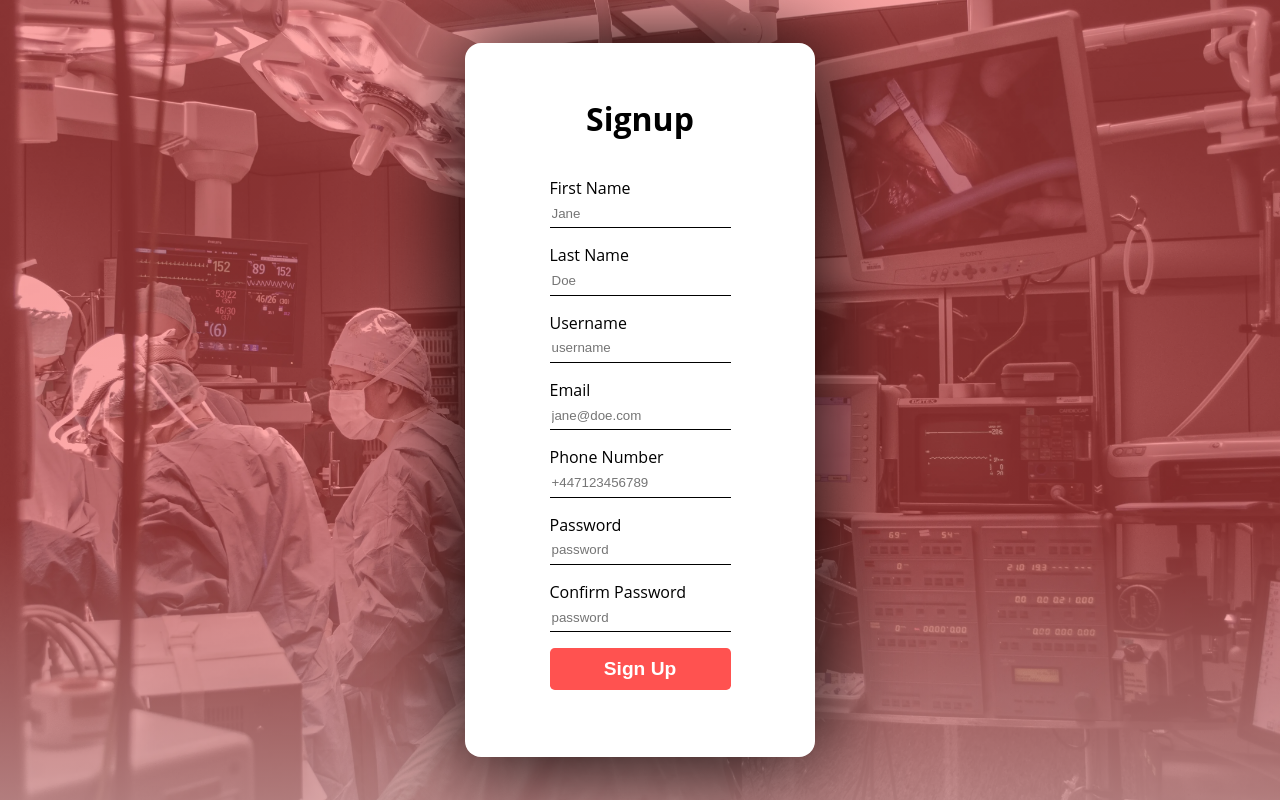
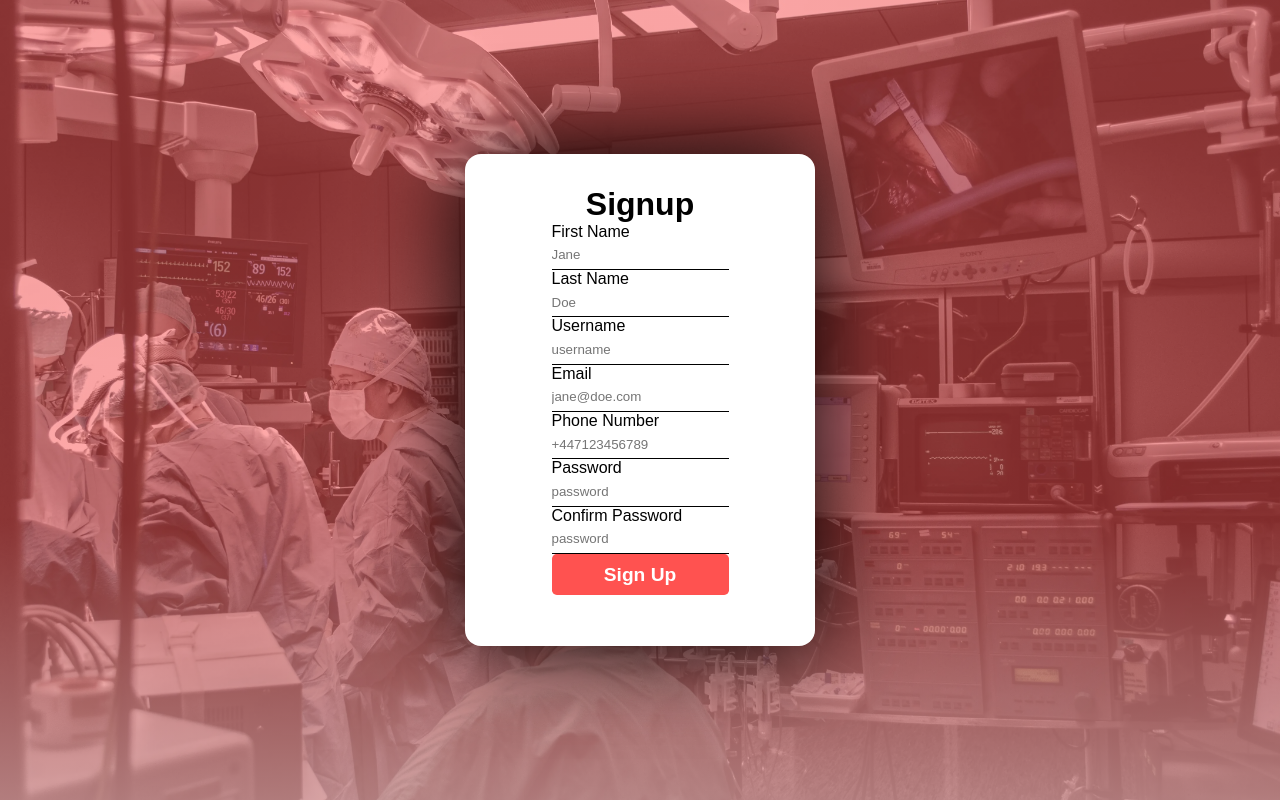
Before and after one commit to ImMattDavison/healthyconnections, a PHP site: page /signup.php in a window 1280 px wide. Run offline with PHP 8.4, Linux system fonts and the light colour scheme.

Commit message:
add normalise css

```diff
--- a/style/main.css
+++ b/style/main.css
@@ -1,3 +1,9 @@
+* {
+    margin: 0;
+    padding: 0;
+    box-sizing: border-box;
+    font-family: Arial, Helvetica, sans-serif;
+}
 body {
     margin: 0px;
     font-family: proxima-nova, 'Open Sans', 'Helvetica Neue', Helvetica, Arial, sans-serif;
```
